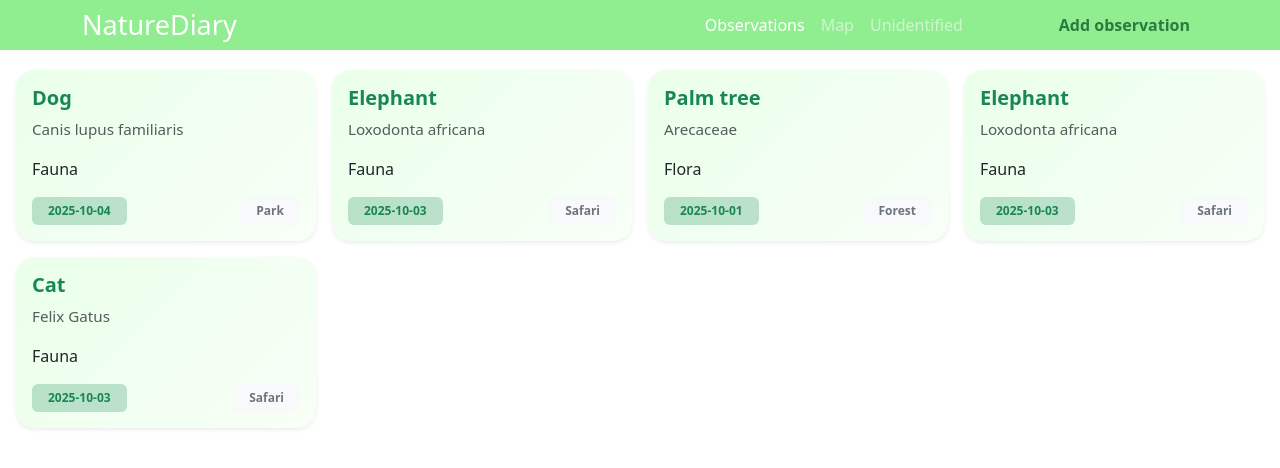
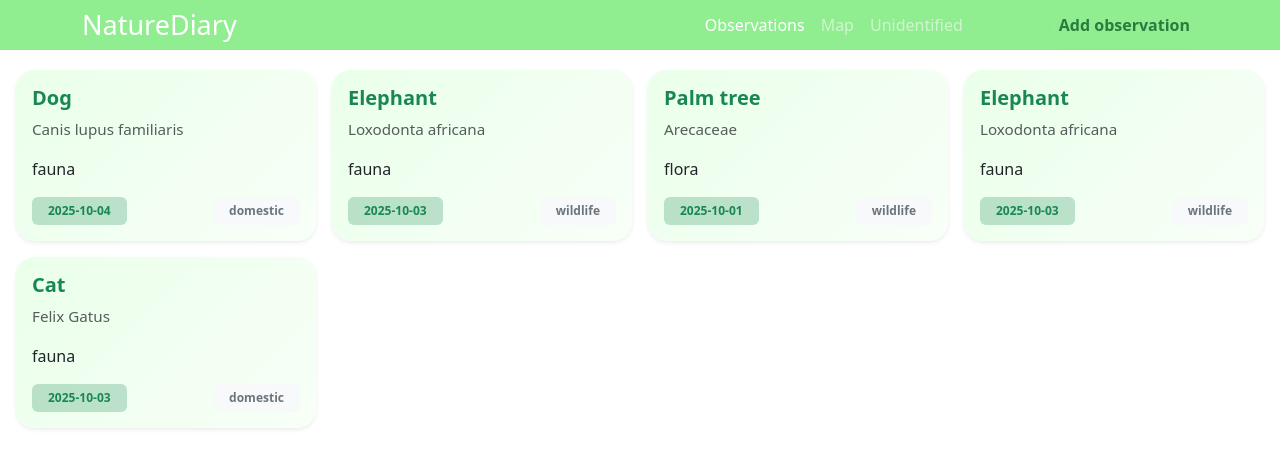
Before and after one commit to markreni/nature-diary-frontend, a React (Vite) app: page /observations in a window 1280 px wide. Shown: the top 468 px of the page. Built offline with nearby package versions, Linux system fonts and the light colour scheme; a web font is replaced by a local one.

Commit message:
feat: added discovery type

```diff
--- a/src/components/Observation.tsx
+++ b/src/components/Observation.tsx
@@ -19,7 +19,7 @@ const Observation = ({ obs }: { obs: ObservationType }) => {
                             {obs.date}
                         </span>
                         <span className="badge bg-light text-secondary px-3 py-2">
-                            {obs.location}
+                            {obs.discovery}
                         </span>
                     </div>
                 </Card.Body>
--- a/src/observations.ts
+++ b/src/observations.ts
@@ -10,7 +10,8 @@ const observations: ObservationType[] = [
     location: 'Home',
     image: 'https://images.unsplash.com/photo-1518717758536-85ae29035b6d?auto=format&fit=crop&w=400&q=80',
     identified: false,
-    category: 'Fauna'
+    category: 'fauna',
+    discovery: 'wildlife'
   },
   {
     id: 2,
@@ -21,7 +22,8 @@ const observations: ObservationType[] = [
     location: 'Park',
     image: 'https://images.unsplash.com/photo-1558788353-f76d92427f16?auto=format&fit=crop&w=400&q=80',
     identified: true,
-    category: 'Fauna'
+    category: 'fauna',
+    discovery: 'domestic'
   },
    {
     id: 3,
@@ -32,18 +34,20 @@ const observations: ObservationType[] = [
     location: 'Safari',
     image: 'https://images.unsplash.com/photo-1506744038136-46273834b3fb?auto=format&fit=crop&w=400&q=80',
     identified: true,
-    category: 'Fauna'
+    category: 'fauna',
+    discovery: 'wildlife'
   },
   {
     id: 4,
     common_name: '',
     scientific_name: '',
-    description: 'An Asian elephant, smaller than its African cousin.',
+    description: 'Some elephant, smaller than its African cousin.',
     date: '2025-10-02',
     location: 'Zoo',
     image: 'https://images.unsplash.com/photo-1465101046530-73398c7f28ca?auto=format&fit=crop&w=400&q=80',
     identified: false,
-    category: 'Fauna',
+    category: 'fauna',
+    discovery: 'wildlife'
   },
   {
     id: 5,
@@ -54,7 +58,8 @@ const observations: ObservationType[] = [
     location: 'Forest',
     image: 'https://images.unsplash.com/photo-1468421870903-4df1664ac249?auto=format&fit=crop&w=400&q=80',
     identified: true,
-    category: 'Flora'
+    category: 'flora',
+    discovery: 'wildlife'
   },
   {
     id: 6,
@@ -65,7 +70,8 @@ const observations: ObservationType[] = [
     location: 'Safari',
     image: 'https://images.unsplash.com/photo-1506744038136-46273834b3fb?auto=format&fit=crop&w=400&q=80',
     identified: true,
-    category: 'Fauna'
+    category: 'fauna',
+    discovery: 'wildlife'
   },
   {
     id: 7,
@@ -76,7 +82,8 @@ const observations: ObservationType[] = [
     location: 'Safari',
     image: 'https://images.unsplash.com/photo-1506744038136-46273834b3fb?auto=format&fit=crop&w=400&q=80',
     identified: true,
-    category: 'Fauna'
+    category: 'fauna',
+    discovery: 'domestic'
   },
 ]
 
--- a/src/pages/AdditionForm.tsx
+++ b/src/pages/AdditionForm.tsx
@@ -18,7 +18,8 @@ const AdditionForm: React.FC<AdditionFormProps> = ({ addObservation }) => {
     location: '',
     image: '',
     identified: false,
-    category: 'Fauna'
+    category: 'fauna',
+    discovery: 'domestic'
   });
 
   const [validated, setValidated] = useState(false);
@@ -47,7 +48,8 @@ const AdditionForm: React.FC<AdditionFormProps> = ({ addObservation }) => {
         location: '',
         image: '',
         identified: false,
-        category: 'Fauna'
+        category: 'fauna',
+        discovery: 'domestic'
       });
 
       setValidated(false)
@@ -78,9 +80,9 @@ const AdditionForm: React.FC<AdditionFormProps> = ({ addObservation }) => {
                     onChange={(e) => handleInputChange('category', e.target.value)}
                     required
                     >
-                    <option value="Fauna">Fauna</option>
-                    <option value="Flora">Flora</option>
-                    <option value="Funga">Funga</option>
+                    <option value="fauna">Fauna</option>
+                    <option value="flora">Flora</option>
+                    <option value="funga">Funga</option>
                 </Form.Select>
                 <Form.Control.Feedback type="invalid">
                   Please select a category.
@@ -200,7 +202,8 @@ const AdditionForm: React.FC<AdditionFormProps> = ({ addObservation }) => {
                   location: '',
                   image: '',
                   identified: false,
-                  category: 'Fauna'
+                  category: 'fauna',
+                  discovery: 'domestic'
                 });
                 setValidated(false);
               }}
--- a/src/types/types.ts
+++ b/src/types/types.ts
@@ -1,4 +1,5 @@
-type CategoryType = 'Fauna' | 'Flora' | 'Funga';
+type CategoryType = 'fauna' | 'flora' | 'funga';
+type DiscoveryType = 'domestic' | 'wildlife';
 
 type ObservationType = {
     id: number;
@@ -10,6 +11,7 @@ type ObservationType = {
     image?: string;
     identified: boolean;
     category: CategoryType;
+    discovery: DiscoveryType
 };
 
-export type { ObservationType, CategoryType };
+export type { ObservationType, CategoryType, DiscoveryType };
```
